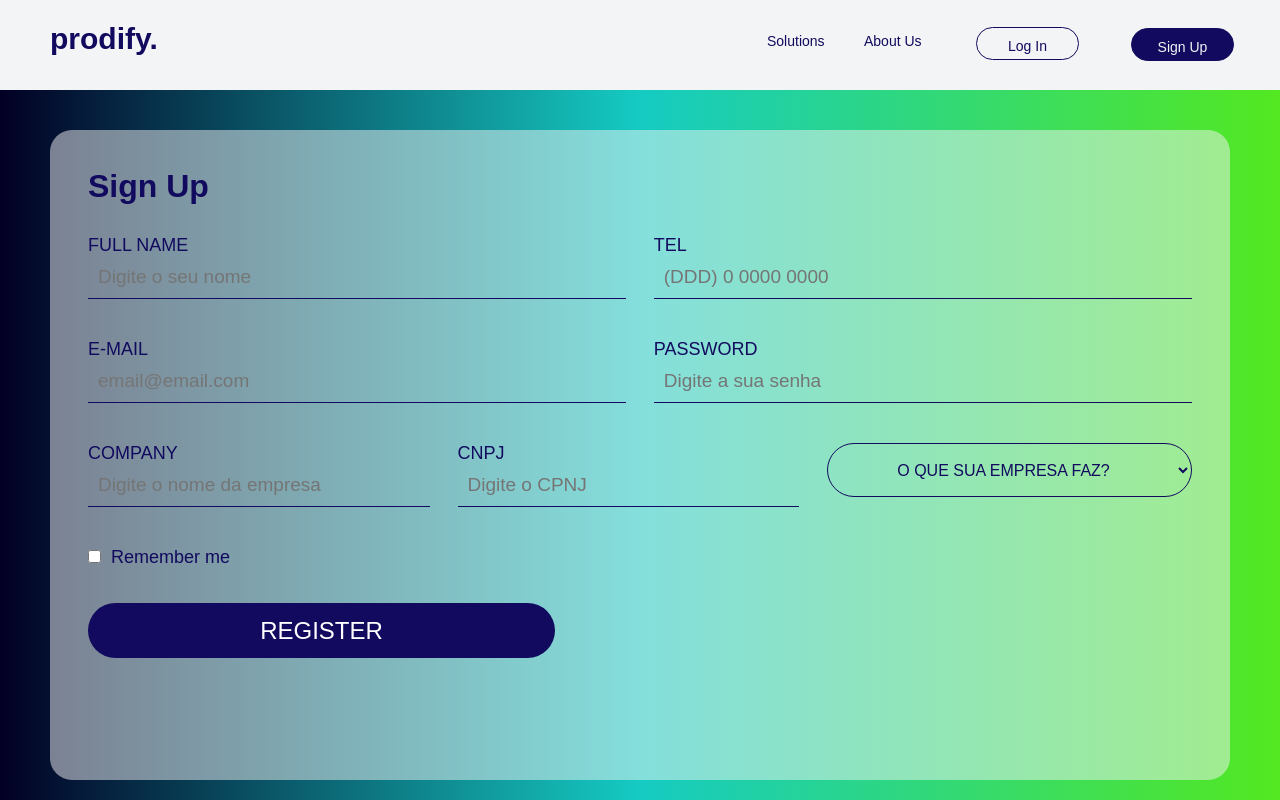
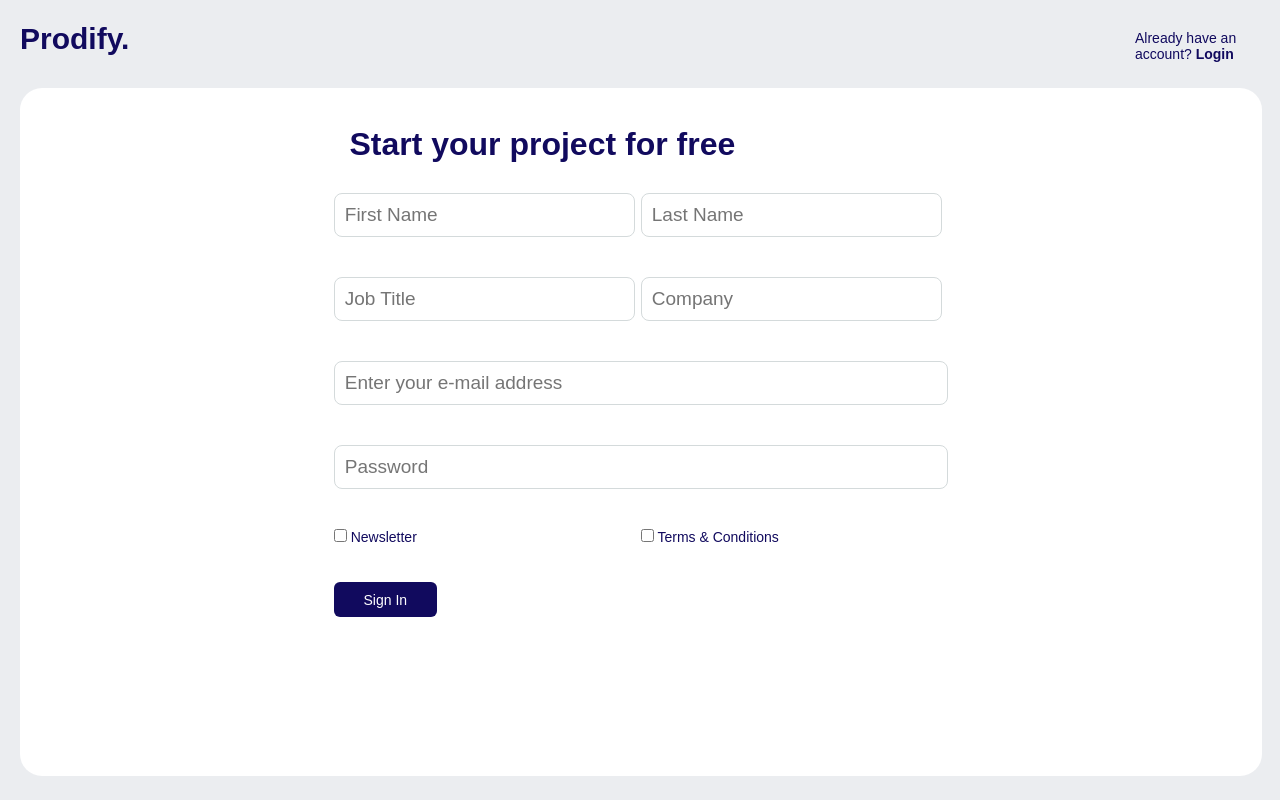
Before and after one commit to haydecarlos/projeto-crm, a plain HTML site: page index.html in a window 1280 px wide. Drawn offline with Linux system fonts and the light colour scheme.

Commit message:
HTML/CSS da página Cadastro (design novo)

```diff
--- a/css/style.css
+++ b/css/style.css
@@ -2,90 +2,10 @@
     margin: 0;
     padding: 0;
     box-sizing: border-box;
-    font-family: Pangea Afrikan Trial, sans-serif;
+    font-family: General Sans, sans-serif;
     color: #110A5E;
     border: none;
 }
-
-.nav-container {
-    margin-bottom: 5vh;
-    background-color: #F3F4F6;
-    width: 100%;
-    height: 90px;
-    display: flex;
-    flex-wrap: wrap;
-    justify-content: space-between;
-    align-items: center;
-    position: relative;
-  }
-
-  .logo {
-    font-size: 30px;
-    position: absolute;
-    font-weight: 700;
-    top: 22px;
-    left: 50px;
-  }
-
-  .solutions {
-    font-size: 14px;
-    position: absolute;
-    top: 33px;
-    left: 767px;
-  }
-
-  .about-us {
-    font-size: 14px;
-    position: absolute;
-    top: 33px;
-    left: 864px;
-  }
-
-  #btn-login {
-    background-color: #F3F4F6;
-    color: #110A5E;
-    width: 103px;
-    height: 33px;
-    border: #110A5E solid 1px;
-    border-radius: 50px;
-    font-size: 14px;
-    position: absolute;
-    top: 27px;
-    left: 976px;
-    cursor: pointer;
-  }
-
-  #btn-login:hover {
-    background-color: #110A5E;
-    color: #F3F4F6;
-
-  }
-
-  #btn-signup {
-    width: 103px;
-    height: 33px;
-    color: #F3F4F6;
-    background-color: #110A5E;
-    border: #110A5E solid 1px;
-    border-radius: 50px;
-    font-size: 14px;
-    position: absolute;
-    bottom: -68px;
-    right: -103px;
-    cursor: pointer;
-  }
-
-  #btn-signup:hover {
-    background-color: #F3F4F6;
-    color: #110A5E;
-  }
-
-  .sign-up {
-    font-size: 14px;
-    position: absolute;
-    top: 33px;
-    left: 1131px;
-  }
 
 input, label {
     display: block;
@@ -97,28 +17,65 @@ input:focus, label:focus {
 }
 
 body {
-    /* padding-top: 5vh; view high -> 5% da tela */
-    background: rgb(2,0,36);
-    background: linear-gradient(90deg, rgba(2,0,36,1) 0%, rgba(21,203,195,1) 50%, rgba(83,232,32,1) 100%);
+    background-color: #EBEDF0;
 }
 
-#main-container {
-    width: 1180px;
-    height: 650px;
-    margin-left: auto;
-    margin-right: auto;
+.header-container {
+    position: relative;
+    display: flex;
+    width: 100%;
+    height: 11vh;
+}
+
+#logo {
+    font-size: 30px;
+    position: absolute;
+    font-weight: 600;
+    top: 22px;
+    left: 20px;
+    margin-top: auto;
+    margin-bottom: auto;
+  }
+
+  #account-text {
+    font-size: 14px;
+    position: absolute;
+    top: 30px;
+    left: 1135px;
+  }
+
+  span {
+    font-weight: 600;
+  }
+
+  a {
+    text-decoration: none;
+  }
+
+.main-container {
+    position: relative;
+    width: 97%;
+    height: 86vh;
     border-radius: 22px;
     padding: 38px;
+    background-color: #FFFFFF;
+    margin-left: 20px;
+    margin-right: 20px;
 }
 
 h1 {
     margin-bottom: 30px;
+    margin-left: 50%;
+    transform: translateX(-50%);
 }
 
 form {
     display: flex;
     flex-wrap: wrap; /*alinhar elementos do form da maneira que quiser: 1 em uma linha, 2 em uma linha */
     justify-content: space-between; /*criar um pequeno espaço entre os elementos na mesma linha */
+    width: 614px;
+    margin-left: auto;
+    margin-right: auto;
 }
 
 .full-box {
@@ -127,78 +84,43 @@ form {
 }
 
 .half-box {
-    flex: 1 1 45%;
+    flex: 1 1 49%;
     position: relative; /*já preparando para elementos com position absolute terem ele como referência */
 }
 
-.half-box2 {
-    flex: 1 1 30%;
-    position: relative;
-}
-
 .spacing {
-    margin-right: 2.5%;
-}
-
-label {
-    font-size: 18px;
+    margin-right: 1%;
 }
 
 input {
-    border-bottom: 1px solid #110A5E;
+    border: 1px solid #D4DADB;
+    border-radius: 8px;
     padding: 10px;
     font-size: 19px;
     background: none;
     margin-bottom: 40px;
 }
 
-input:focus {
-    border-color: #AEE85F;
+label {
+    font-size: 14px;
 }
 
 input[type="submit"] {
-    width: 467px;
-    height: 55px;
+    width: 103px;
+    height: 35px;
     background-color: #110A5E;
-    font-size: 24px;
-    color: white;
+    font-size: 14px;
+    color: #FFFFFF;
     border: none;
-    border-radius: 50px;
+    border-radius: 6px;
     cursor: pointer;
 }
 
-select {
-    font-size: 16px;
-    text-align: center;
-    width: 365px;
-    height: 54px;
-    background: none;
-    border-radius: 50px;
-    border: 1px solid #110A5E;
-}
-
-select:focus {
-    border-color: #AEE85F;
-}
-
-#remember {
+#newsletter #terms{
     margin-right: 5px;
 }
 
-#remember, #remember-label {
+#newsletter, #newsletter-label, #terms, #terms-label {
     display: inline-block;
     width: auto;
 }
-
-/* VALIDAÇÕES */
-
-.error-validation {
-    color: #FF1A1A;
-    position: absolute;
-    top: 57px;
-    font-size: .8rem;
-}
-
-.template {
-    display: none;
-}
--- a/index.html
+++ b/index.html
@@ -2,79 +2,52 @@
 <html lang="en">
 <head>
     <meta charset="UTF-8">
-    <meta http-equiv="X-UA-Compatible" content="IE=edge">
     <meta name="viewport" content="width=device-width, initial-scale=1.0">
-    <title>prodify. CRM for IT business - Sign Up</title>
+    <title>Document</title>
     <link rel="stylesheet" href="./css/style.css">
 </head>
 <body>
     <header>
-        <nav>
-          <div class="nav-container">
-            <div class="logo">
-              <p>prodify.</p>
+        <div class="header-container">
+            <div id="logo">
+                <p>Prodify.</p>
             </div>
-            <div class="solutions">
-              <p>Solutions</p>
+            <div id="account-text">
+                <p>Already have an account? <span><a href="">Login</span></a></p>
             </div>
-            <div class="about-us">
-              <p>About Us</p>
-            </div>
-            <div class="login">
-              <input type="submit" name="btn-login" id="btn-login" value="Log In">
-            </div>
-            <div class="sign-up">
-              <input type="submit" name="btn-signup" id="btn-signup" value="Sign Up">
-            </div>
-          </div>
-        </nav>
+        </div>
     </header>
-    <div style="background-color: rgba(243, 244, 246, 0.5)" id="main-container">
-        <h1>Sign Up</h1>
+    <div class="main-container">
+        <h1>Start your project for free</h1>
         <form id="register-form">
             <div class="half-box spacing">
-                <label for="full-name">FULL NAME</label>
-                <input type="text" name="name" id="name" placeholder="Digite o seu nome">
+                <input type="text" name="first-name" id="first-name" placeholder="First Name">
+            </div>
+            <div class="half-box spacing">
+                <input type="text" name="last-name" id="last-name" placeholder="Last Name">
+            </div>
+            <div class="half-box spacing">
+                <input type="text" name="job-title" id="job-title" placeholder="Job Title">
+            </div>
+            <div class="half-box spacing">
+                <input type="text" name="company" id="company" placeholder="Company">
+            </div>
+            <div class="full-box">
+                <input type="email" name="email" id="email" placeholder="Enter your e-mail address">
+            </div>
+            <div class="full-box">
+                <input type="password" name="password" id="password" placeholder="Password">
             </div>
             <div class="half-box">
-                <label for="phone">TEL</label>
-                <input type="tel" name="phone" id="phone" placeholder="(DDD) 0 0000 0000">
-            </div>
-            <div class="half-box spacing">
-                <label for="email">E-MAIL</label>
-                <input type="email" name="email" id="email" placeholder="email@email.com">
+                <label for="newsletter"><input type="checkbox" name="newsletter" id="newsletter"> Newsletter</label>
             </div>
             <div class="half-box">
-                <label for="password">PASSWORD</label>
-                <input type="password" name="password" id="password" placeholder="Digite a sua senha">
-            </div>
-            <div class="half-box2 spacing">
-                <label for="company">COMPANY</label>
-                <input type="text" name="company" id="company" placeholder="Digite o nome da empresa">
-            </div>
-            <div class="half-box2 spacing">
-                <label for="cnpj">CNPJ</label>
-                <input type="text" name="cnpj" id="cnpj" placeholder="Digite o CPNJ">
-            </div>
-            <!-- AQUI É O BOTÃO "O QUE A SUA EMPRESA FAZ COM AS OPÇÕES" -->
-            <div class="half-box2">
-                <select name="empresa-faz" required="required" id="empresa-faz">
-                    <option value="">O QUE SUA EMPRESA FAZ?</option>
-                    <option value="app">APLICATIVOS</option>
-                    <option value="websites">WEB SITES</option>
-                    <option value="ecommerce">E-COMMERCE</option>
-                </select>
+                <label for="terms"><input type="checkbox" name="terms" id="terms"> Terms & Conditions</label>
             </div>
             <div class="full-box">
-                <label for="remember"><input type="checkbox" name="remember" id="remember"> Remember me
-                </label>
-            </div>
-            <div class="full-box">
-                <input onclick="enviar()" type="submit" name="btn-register" id="btn-register" value="REGISTER">
+                <input type="submit" name="btn-signin" id="btn-signin" value="Sign In">
             </div>
         </form>
     </div>
-    <p class="error-validation template"></p>
-    <script src="./script/script.js"></script>
 </body>
 </html>
--- a/script/script.js
+++ /dev/null
@@ -1,26 +0,0 @@
-function enviar() {
-  let name = document.getElementById("name").value
-  let phone = document.getElementById("phone").value
-  let email = document.getElementById("email").value
-  let password = document.getElementById("password").value
-  let company = document.getElementById("company").value
-  let cnpj = document.getElementById("cnpj").value
-
-  if (name != '' && phone != '' && email != '' && password != '' && company != '' && cnpj != '') {
-    alert("Seu dados foram enviados com sucesso!")
-  } else {
-    alert("Insira todos os campos corretamente.")
-  }
-}
-
-// function mostrar() {
-//   let name = document.getElementById("name").value;
-//   let phone = document.getElementById("phone").value;
-//   let email = document.getElementById("email").value;
-//   let password = document.getElementById("password").value;
-//   let company = document.getElementById("company").value;
-//   let cnpj = document.getElementById("cnpj").value;
-//   let funcao = document.getElementById("empresa-faz").value;
-
-//   console.log(`${name}, ${phone}, ${email}, ${password}, ${company}, ${cnpj}, ${funcao}`);
-// }
```
